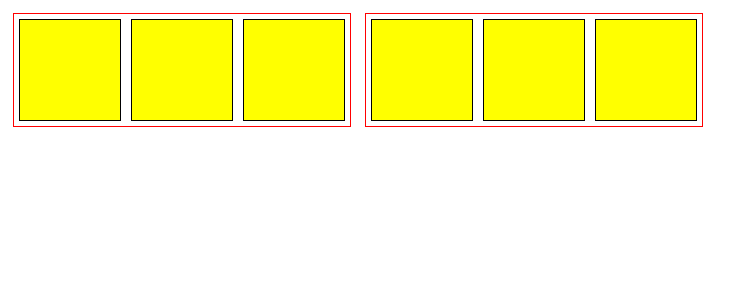
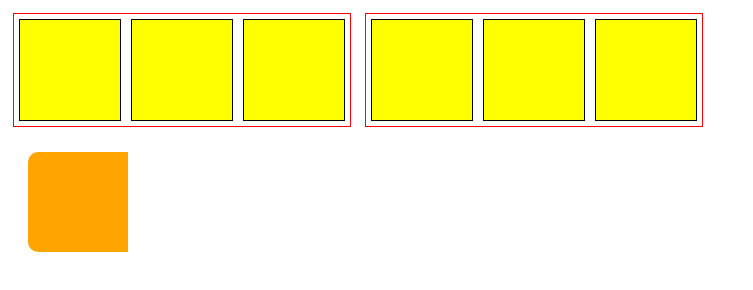
Before and after one commit to PieterJanDelbecke/codewars_TS, a website: page index.html in a window 1280 px wide. Shown: the whole page, without its empty margins (0-753 px from the left). Drawn offline with Linux system fonts and the light colour scheme.

Commit message:
CSS review: border-radius

```diff
--- a/index.html
+++ b/index.html
@@ -18,5 +18,7 @@
     <div class="main"></div>
     <div class="main"></div>
   </div>
+  <div class="button">
+  </div>
 </body>
 </html>
--- a/styles.css
+++ b/styles.css
@@ -13,3 +13,12 @@
     border: 1px solid black;
     margin: 5px;
 }
+
+.button{
+    width: 100px;
+    height: 100px;
+    background-color: orange;
+    margin: 20px;
+    border-start-start-radius: 10px;
+    border-end-start-radius: 10px
+}
```
